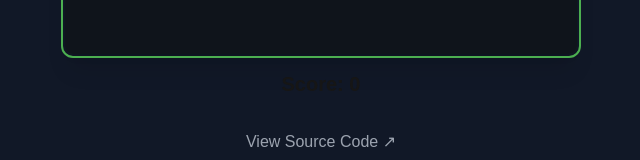
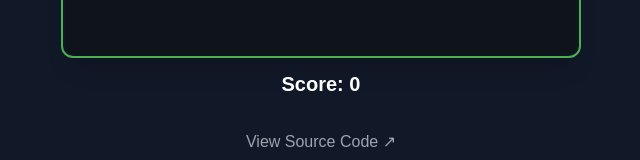
Before and after one commit to psincraian/snake-game, a Next.js app: page / in a window 1280 px wide. Shown: the part 562-722 px from the top of the page, without its empty margins (319-959 px from the left). Built offline with nearby package versions, Linux system fonts and the light colour scheme.

Commit message:
fix: Enter to start the game

```diff
--- a/app/page.tsx
+++ b/app/page.tsx
@@ -12,10 +12,16 @@ export default function Home() {
     resetGame
   } = useGameLogic();
 
-    // Auto-focus container for keyboard events
+  const handleKeyDown = (event: KeyboardEvent) => {
+    if (event.key === 'Enter') {
+      handleStart();
+    }
+  };
+
   useEffect(() => {
     if (canvasRef.current) {
       canvasRef.current.focus();
+      canvasRef.current.addEventListener('keydown', (event) => handleKeyDown(event));
     }
   }, [canvasRef, gameState]);
 
@@ -25,6 +31,7 @@ export default function Home() {
     }
     startGame();
   };
+
 
   return (
     <main className="min-h-screen bg-gray-900 flex flex-col items-center p-4">
@@ -63,7 +70,7 @@ export default function Home() {
         )}
       </div>
 
-      <div className="mt-4 text-xl font-bold text-snake">
+      <div className="mt-4 text-xl font-bold text-white text-snake">
         Score: {score}
       </div>
 
```
